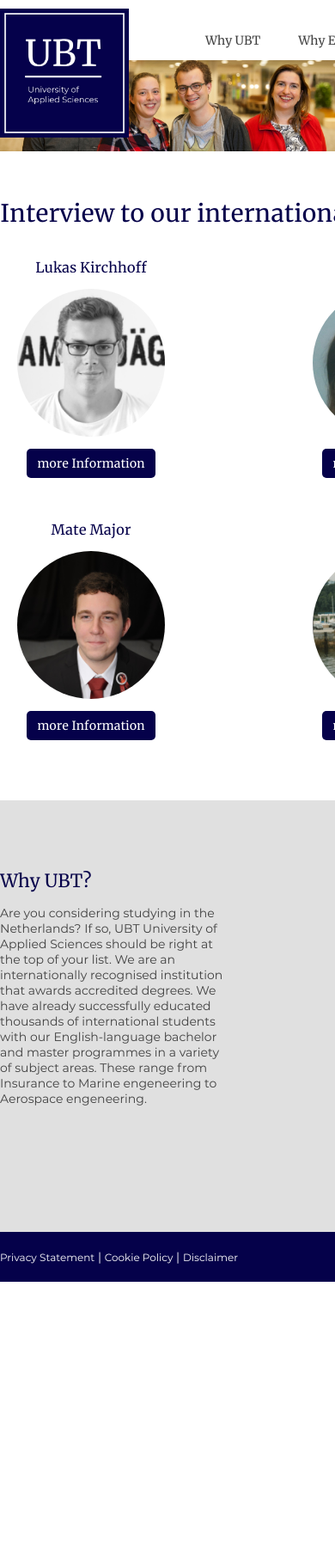
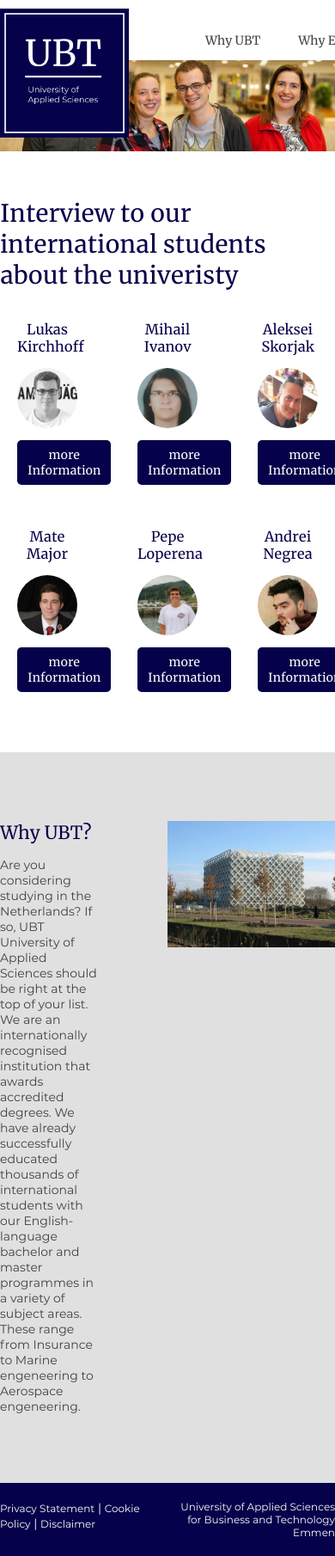
Before and after one commit to lukas-kirchhoff/Professional-Website, a PHP site: page /html/whyUBT.html in a window 390 px wide; the page is wider, and only the part inside the window is pictured. Shown: that part at 86% size. Before the commit the page ends 1491 px from the top of that part, so only its background shows below. Run offline with PHP 8.4, Linux system fonts and the light colour scheme.

Commit message:
added responsive css

```diff
--- a/css/main.css
+++ b/css/main.css
@@ -129,7 +129,8 @@ a {
 
 /* Main Content */
 .content__wrapper {
-    width: 900px;
+    max-width: 900px;
+    width: 100%;
     margin: 50px auto;
     overflow: hidden;
 }
@@ -238,7 +239,8 @@ a {
 }
 
 .footer__wrapper {
-    width: 900px;
+    max-width: 900px;
+    width: 100%;
     margin: 0 auto;
 }
 
@@ -272,10 +274,6 @@ a {
 
 .bsub_block p {
     padding-top: 20px;
-}
-
-#footer p {
-    width: 500px;
 }
 
 .readmoreb {
--- a/index.php
+++ b/index.php
@@ -4,10 +4,12 @@
 <head>
     <meta charset="utf-8">
     <meta http-equiv="X-UA-Compatible" content="IE=edge">
+    <meta name="viewport" content="width=device-width, initial-scale=1.0">
     <title>Homepage</title>
     <meta name="description" content="Professional Website">
     <link rel="stylesheet" type="text/css" href="css/fonts.css" />
     <link rel="stylesheet" type="text/css" href="css/main.css">
+    <link rel="stylesheet" type="text/css" href="css/responsive.css">
     <link href="https://fonts.googleapis.com/css?family=Merriweather|Montserrat" rel="stylesheet">
 </head>
 
```
Also changed, not shown: css/responsive.css (added, +44 -0 lines).
